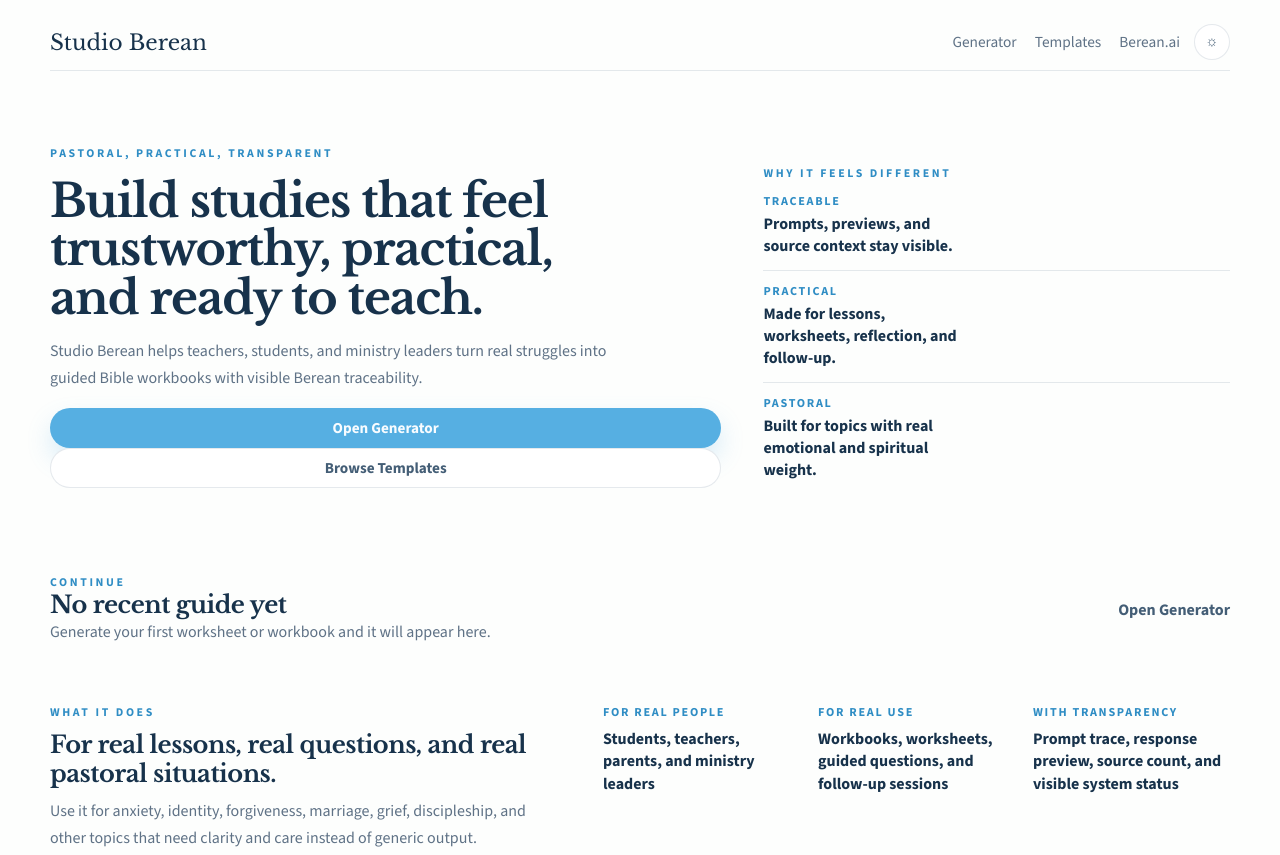
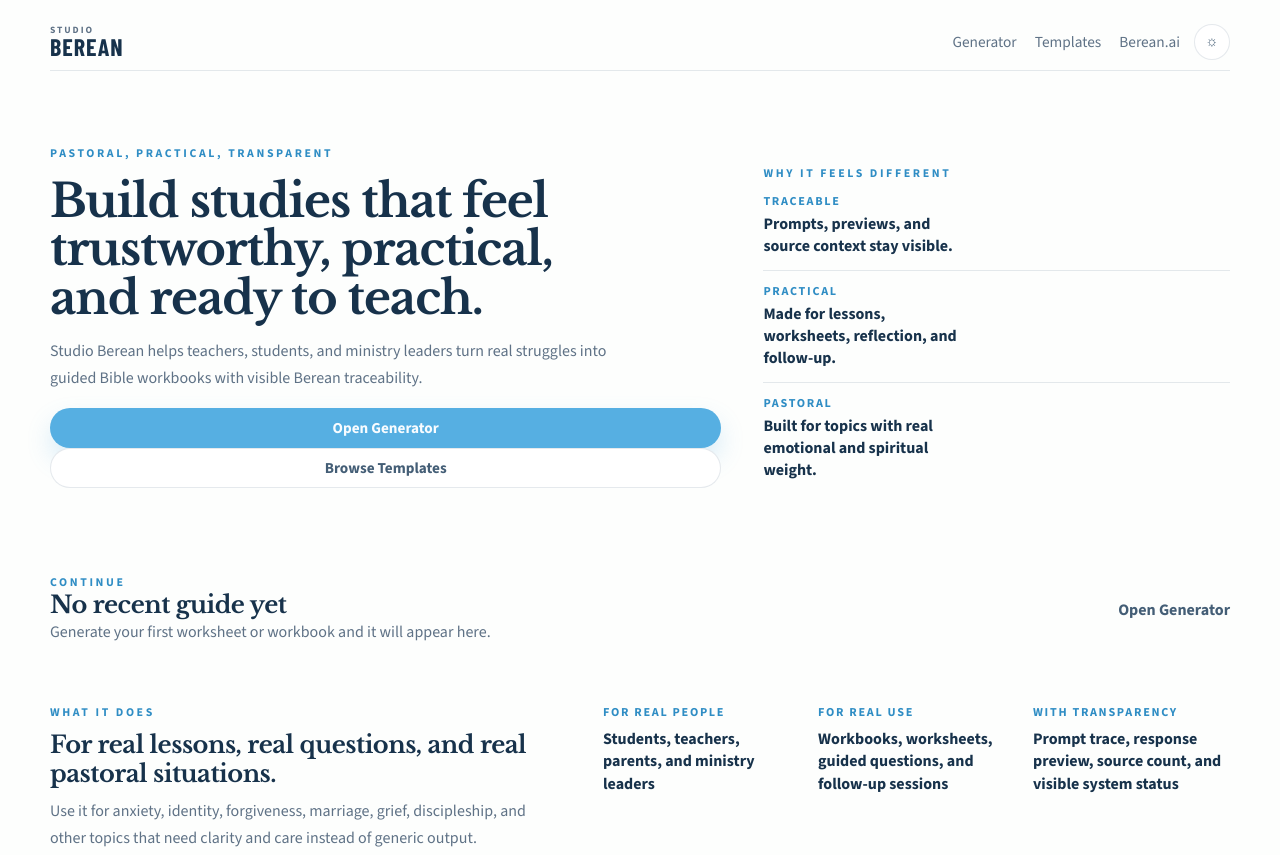
Before and after one commit to Svakira/berean-work-generator, a website: page public/index.html in a window 1280 px wide. Shown: the top 855 px of the page. Drawn offline with nearby package versions, Linux system fonts and the light colour scheme.

Commit message:
feat: implement Studio/BEREAN brand logo with Barlow Condensed

```diff
--- a/public/index.html
+++ b/public/index.html
@@ -6,13 +6,13 @@
     <title>Studio Berean</title>
     <link rel="preconnect" href="https://fonts.googleapis.com" />
     <link rel="preconnect" href="https://fonts.gstatic.com" crossorigin />
-    <link href="https://fonts.googleapis.com/css2?family=Libre+Baskerville:wght@400;700&family=Source+Sans+3:wght@400;500;600;700;800&display=swap" rel="stylesheet" />
+    <link href="https://fonts.googleapis.com/css2?family=Barlow+Condensed:wght@700&family=Libre+Baskerville:wght@400;700&family=Source+Sans+3:wght@400;500;600;700;800&display=swap" rel="stylesheet" />
     <link rel="stylesheet" href="/styles.css" />
   </head>
   <body>
     <main class="site-shell page-home">
       <header class="site-header">
-        <a class="site-brand" href="/">Studio Berean</a>
+        <a class="site-brand" href="/"><span class="brand-studio">Studio</span><span class="brand-berean">BEREAN</span></a>
         <div class="site-header-tools">
           <nav class="site-nav" aria-label="Primary">
             <a href="/generator">Generator</a>
@@ -124,7 +124,7 @@
 
       <footer class="site-footer">
         <div>
-          <a class="site-brand footer-brand" href="/">Studio Berean</a>
+          <a class="site-brand footer-brand" href="/"><span class="brand-studio">Studio</span><span class="brand-berean">BEREAN</span></a>
           <p class="footer-copy">Pastoral, practical, and transparent workbook building for students, teachers, and ministry leaders.</p>
         </div>
         <div class="footer-links">
--- a/public/styles.css
+++ b/public/styles.css
@@ -147,6 +147,30 @@
   font-family: "Libre Baskerville", Georgia, serif;
   font-size: 1.35rem;
   text-decoration: none;
+  display: inline-flex;
+  flex-direction: column;
+  line-height: 1;
+  gap: 1px;
+}
+
+.brand-studio {
+  font-family: "Source Sans 3", "Segoe UI", sans-serif;
+  font-size: 0.6rem;
+  font-weight: 700;
+  letter-spacing: 0.2em;
+  text-transform: uppercase;
+  color: var(--muted);
+  line-height: 1;
+}
+
+.brand-berean {
+  font-family: "Barlow Condensed", sans-serif;
+  font-size: 1.5rem;
+  font-weight: 700;
+  text-transform: uppercase;
+  letter-spacing: 0.04em;
+  color: var(--text);
+  line-height: 1;
 }
 
 .site-nav {
```
Also changed, not shown: public/generator.html (+2 -2 lines), public/guide.html (+1 -1 lines), public/templates.html (+2 -2 lines).
